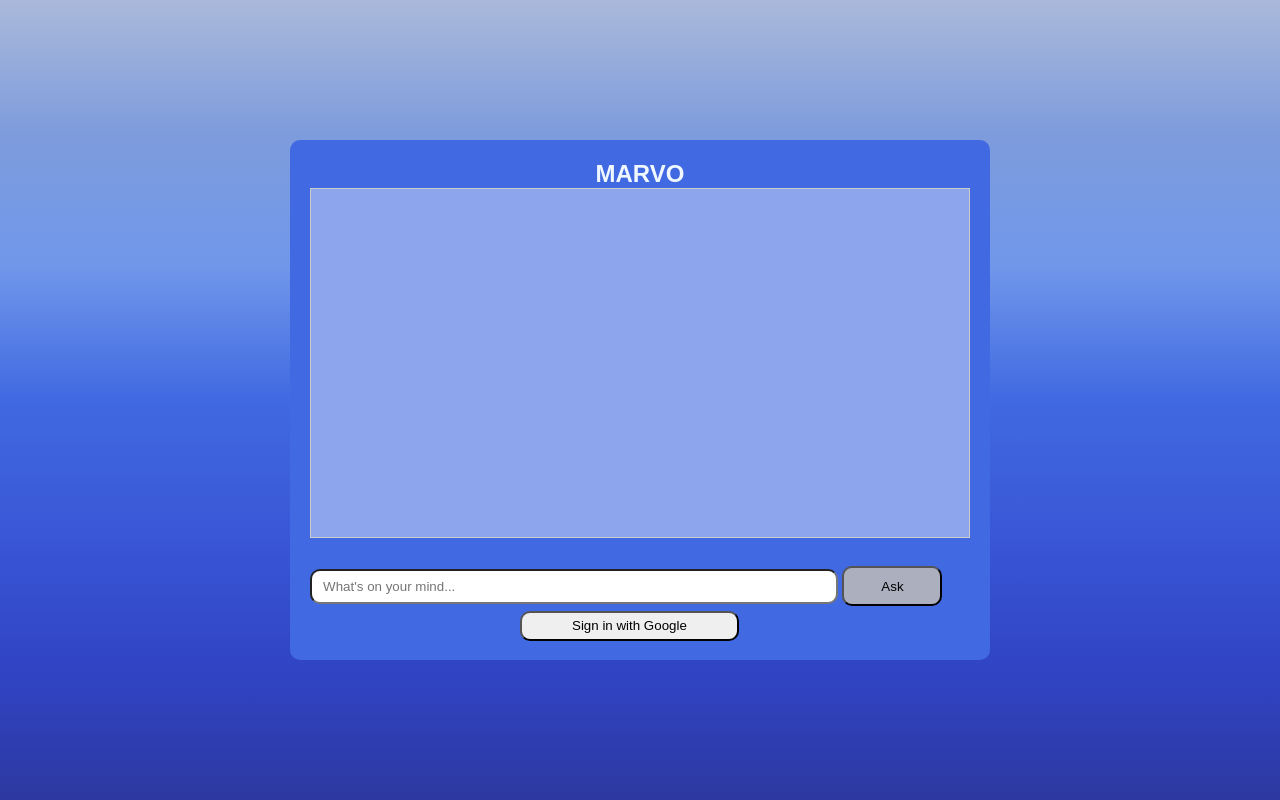
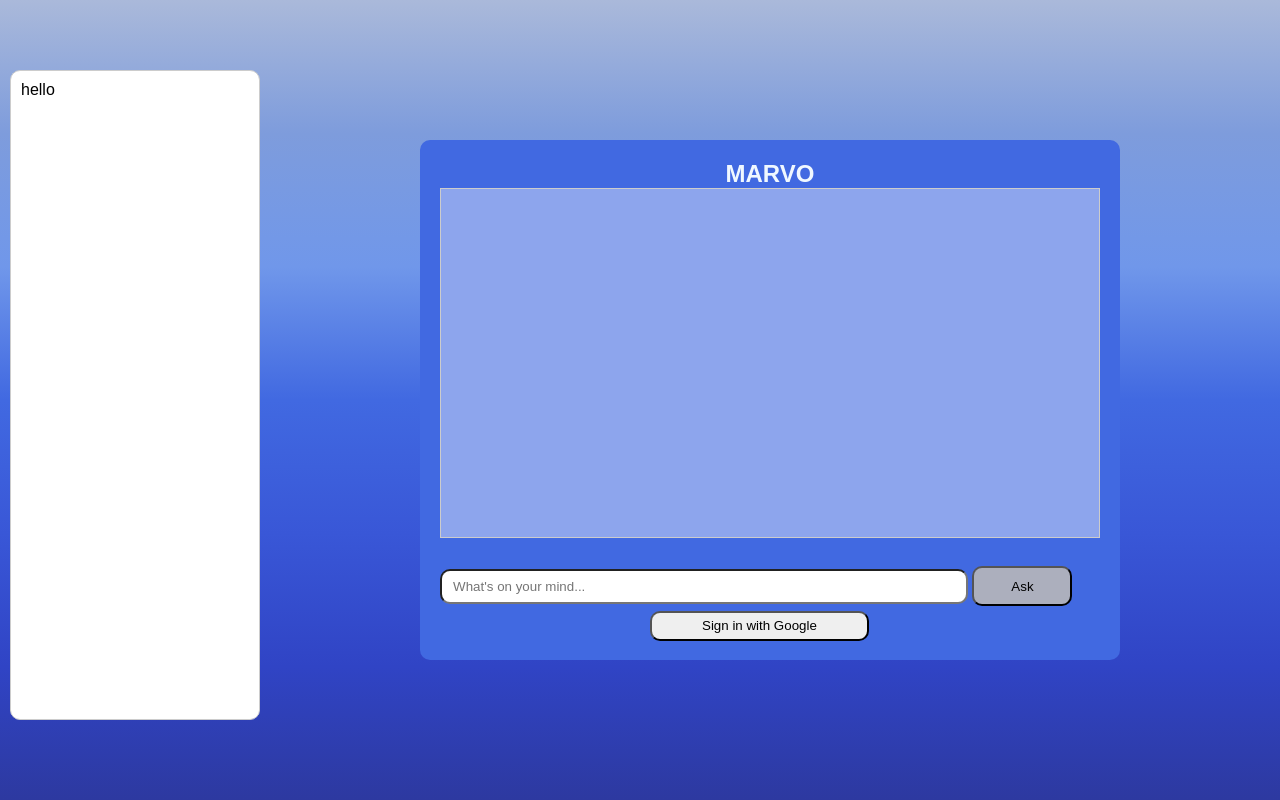
Before and after one commit to josephcoder487/chatbot, a Flask app: page / in a window 1280 px wide. Run offline with Flask 3, Linux system fonts and the light colour scheme.

Commit message:
added left history bar

```diff
--- a/static/style.css
+++ b/static/style.css
@@ -73,3 +73,14 @@ body {
 #main:hover {
     transform: scale(1.1);
 }
+#element {
+    height: 650px;
+    width: 250px;
+    overflow-y: auto;
+    border: 1px solid #ccc;
+    border-radius: 10px;
+    margin-left: 10px;
+    margin-bottom: 10px;
+    padding: 10px;
+    background: #ffffff
+}
--- a/templates/index.html
+++ b/templates/index.html
@@ -5,7 +5,9 @@
     <link rel="stylesheet" href="/static/style.css">
 </head>
 <body>
-
+<div class="leftbar">
+    <div id="element"><p>hello</p></div>
+</div>
 <div class="chat">
     <h2 style="color: aliceblue; text-align: center;">MARVO</h2>
     <div id="box"></div>
@@ -55,12 +57,14 @@ function send() {
     });
 }
 
+//user defined function to handle enter key press
 function handleKey(event) {
     if (event.key === "Enter") {
         event.preventDefault();
         send();
     }
 }
+
 function loginWithGoogle() {
     // open auth page in same tab
     window.location.href = "/auth";
```
